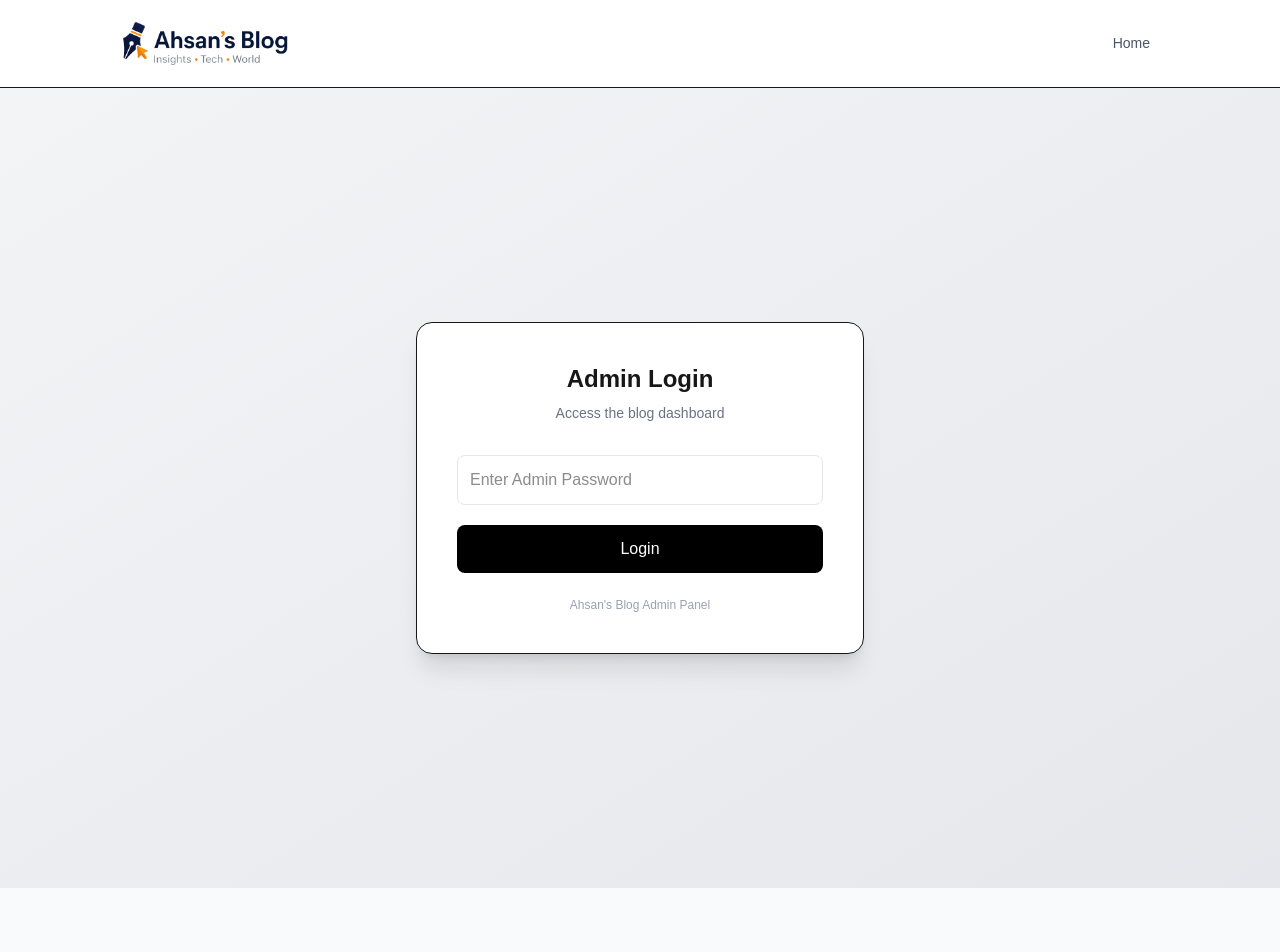
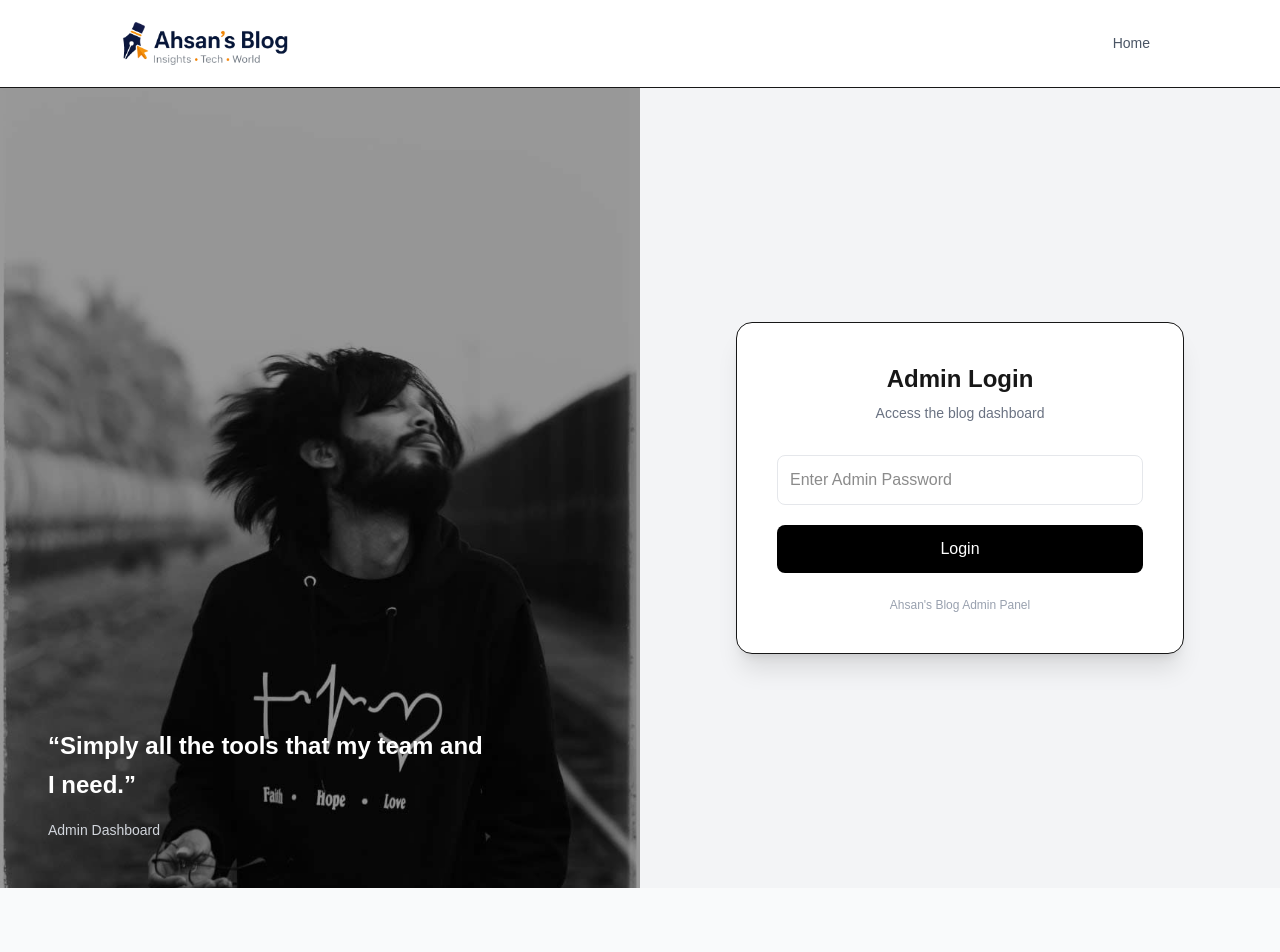
Before and after one commit to Jannat63/my-blog-js-file, a Next.js app: page /admin/login in a window 1280 px wide. Shown: the top 952 px of the page. Built offline with nearby package versions, Linux system fonts and the light colour scheme.

Commit message:
Login page

```diff
--- a/app/admin/login/page.tsx
+++ b/app/admin/login/page.tsx
@@ -17,12 +17,44 @@ export default function LoginPage() {
   };
 
   return (
-    <main className="min-h-screen flex items-center justify-center bg-gradient-to-br from-gray-100 to-gray-200 px-6">
+    <main className="min-h-screen flex bg-gray-100">
+
+      {/* LEFT IMAGE PANEL */}
+      <div className="hidden md:flex w-1/2 relative">
+
+        <img
+          src="/login.jpg"
+          alt="Login"
+          className="absolute inset-0 w-full h-full object-cover"
+        />
+
+        {/* Dark overlay */}
+        <div className="absolute inset-0 bg-black/40"></div>
+
+        {/* Quote text */}
+        <div className="relative z-10 text-white p-12 flex flex-col justify-end">
+
+          <h2 className="text-2xl font-semibold leading-relaxed max-w-md">
+            “Simply all the tools that my team and I need.”
+          </h2>
+
+          <p className="text-sm text-gray-300 mt-4">
+            Admin Dashboard
+          </p>
+
+        </div>
+
+      </div>
+
+
+      {/* RIGHT LOGIN PANEL */}
+      <div className="flex w-full md:w-1/2 items-center justify-center px-8">
 
         <div className="w-full max-w-md bg-white p-10 rounded-2xl shadow-xl border">
 
           {/* Title */}
           <div className="text-center mb-8">
+
             <h1 className="text-2xl font-bold">
               Admin Login
             </h1>
@@ -30,9 +62,11 @@ export default function LoginPage() {
             <p className="text-sm text-gray-500 mt-2">
               Access the blog dashboard
             </p>
+
           </div>
 
-        {/* Input */}
+
+          {/* Password Field */}
           <input
             type="password"
             placeholder="Enter Admin Password"
@@ -41,7 +75,8 @@ export default function LoginPage() {
             className="w-full border border-gray-200 p-3 rounded-lg mb-5 focus:outline-none focus:border-black transition"
           />
 
-        {/* Button */}
+
+          {/* Login Button */}
           <button
             onClick={handleLogin}
             className="w-full bg-black text-white py-3 rounded-lg hover:bg-gray-900 transition font-medium"
@@ -49,13 +84,16 @@ export default function LoginPage() {
             Login
           </button>
 
-        {/* Footer Text */}
+
+          {/* Footer */}
           <p className="text-center text-xs text-gray-400 mt-6">
             Ahsan's Blog Admin Panel
           </p>
 
         </div>
 
+      </div>
+
     </main>
   );
 }
```
Also changed, not shown: public/login.jpg (added). Lines whose indentation alone changed are shown as unchanged.
